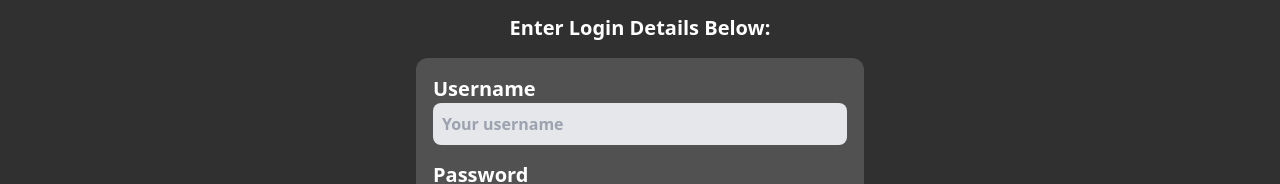
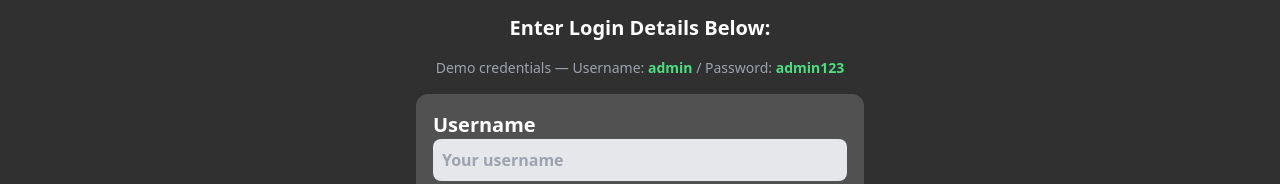
Before and after one commit to NifemiSoneye/IT-events-project, a React (Vite) app: page /login in a window 1280 px wide. Shown: the part 138-322 px from the top of the page. Built offline with nearby package versions, Linux system fonts and the light colour scheme; no server answers.

Commit message:
Added demo credentials to login page

```diff
--- a/src/features/auth/Login.tsx
+++ b/src/features/auth/Login.tsx
@@ -95,6 +95,12 @@ const Login = () => {
           <h1 className="text-center text-3xl font-bold mt-5">Login</h1>
           <p className="font-semibold text-xl my-[1rem]">
             Enter Login Details Below:
+          </p>
+          <p className="text-gray-400 text-sm mb-4">
+            Demo credentials — Username:{" "}
+            <span className="text-green-400 font-semibold">admin</span> /
+            Password:{" "}
+            <span className="text-green-400 font-semibold">admin123</span>
           </p>
           <form
             onSubmit={handleSubmit}
```
Also changed, not shown: 1 other file (tests, documents, lock files or other folders).
